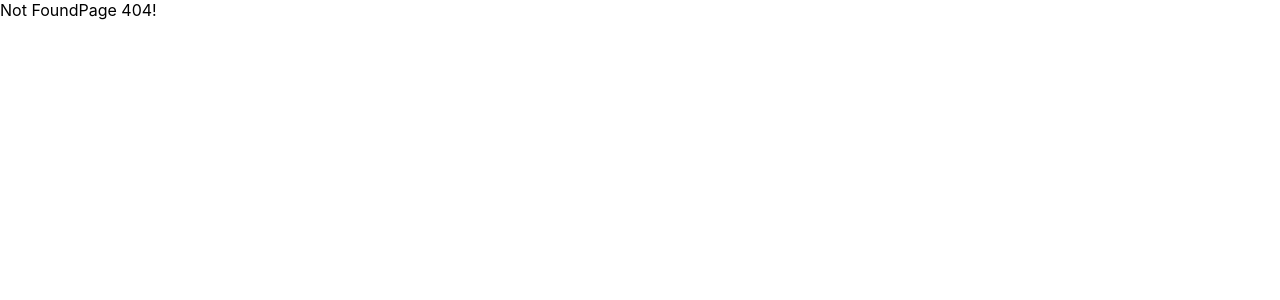
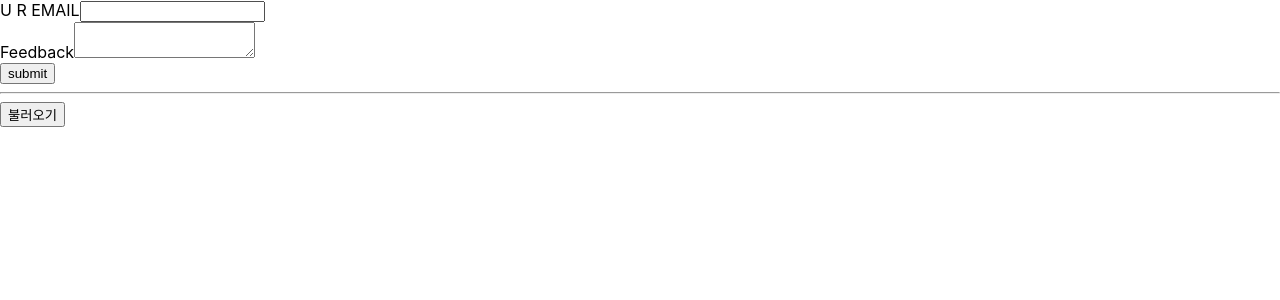
Before and after one commit to bbnerino/next-udemy, a Next.js app: page /api-page in a window 1280 px wide. Before the commit this address had no page. Shown: the top 300 px of the page. Built offline with nearby package versions, Linux system fonts and the light colour scheme.

Commit message:
api 라우트

```diff
--- /dev/null
+++ b/data/feedback.json
@@ -0,0 +1 @@
+[{"id":"2022-11-28T08:02:45.650Z","email":"bbnerino@gmail.com","text":"123"},{"id":"2022-11-28T08:19:45.711Z","email":"bbnerino@gmail.com","text":"12345"},{"id":"2022-11-28T08:20:06.243Z","email":"bbnerino@gmail.com","text":"123123"}]
--- /dev/null
+++ b/pages/api-page/index.js
@@ -0,0 +1,56 @@
+import React, { useRef, useState } from "react";
+
+const index = () => {
+  const emailInput = useRef();
+  const feedBackInput = useRef();
+  const [feedbacks,setFeedbacks] = useState([])
+  const submit = (event) => {
+    event.preventDefault();
+    const enteredEmail = emailInput.current.value;
+    const enteredFeedback = feedBackInput.current.value;
+    const bodyData = JSON.stringify({
+      email: enteredEmail,
+      text: enteredFeedback,
+    });
+    // {email:"test@naver.com,text: "hi"}
+
+    fetch("/api/feedback", {
+      method: "POST",
+      body: bodyData,
+      headers: {
+        "Content-Type": "application/json",
+      },
+    })
+      .then((res) => res.json())
+      .then((data) => console.log(data));
+    load()
+  };
+
+  const load = ()=>{
+    fetch("/api/feedback")
+      .then((res) => res.json())
+      .then((data) => setFeedbacks(data.feedbacks));
+  }
+
+  return (
+    <div>
+      <form onSubmit={submit}>
+        <div>
+          <label htmlFor="email">U R EMAIL</label>
+          <input type="email" id="email" ref={emailInput} />
+        </div>
+        <div>
+          <label htmlFor="feedback">Feedback</label>
+          <textarea row="5" id="feedback" ref={feedBackInput} />
+        </div>
+        <button onSubmit={submit}>submit</button>
+      </form>
+
+      <hr></hr>
+      <button onClick={()=>{load()}}>불러오기</button>
+      {feedbacks.map((feedback)=><li key={feedback.id}>{feedback.text}</li>)}
+    </div>
+  );
+};
+
+export default index;
--- /dev/null
+++ b/pages/api/[feedbackId].js
@@ -0,0 +1,15 @@
+import { buildFeedbackPath, extractFeedBack } from "./feedback";
+
+function handler(req, res) {
+  if(req.method==="DELETE"){
+    //
+  }
+  if(req.method==="GET"){
+    const feedbackId = req.query.feedbackId;
+    const filePath = buildFeedbackPath();
+    const feedbackData = extractFeedBack(filePath);
+    const data = feedbackData.find((feedback) => feedback.id === feedbackId);
+    res.status(200).json({feedback:data})
+  }
+}
+export default handler;
--- /dev/null
+++ b/pages/api/feedback.js
@@ -0,0 +1,39 @@
+import fs from "fs";
+import path from "path";
+
+export const buildFeedbackPath = () => {
+  return path.join(process.cwd(), "data", "feedback.json");
+};
+export const extractFeedBack = (filePath) => {
+  const fileData = fs.readFileSync(filePath);
+  const data = JSON.parse(fileData);
+  return data;
+};
+
+const handler = (req, res) => {
+  console.log("🍎", req);
+  if (req.method === "POST") {
+    // {email:"test@naver.com,text: "hi"}
+    const email = req.body.email;
+    const text = req.body.text;
+
+    const newFeedback = {
+      id: new Date().toISOString(),
+      email: email,
+      text: text,
+    };
+    //
+    const filePath = buildFeedbackPath();
+    const data = extractFeedBack(filePath);
+    data.push(newFeedback);
+    fs.writeFileSync(filePath, JSON.stringify(data));
+    res.status(201).json({ message: "Success", data: newFeedback });
+  } else if (req.method === "GET") {
+    const filePath = buildFeedbackPath();
+    const data = extractFeedBack(filePath);
+    res.status(200).json({ feedbacks: data });
+  } else {
+    res.status(200).json({ message:"hi"});
+  }
+};
+export default handler;
--- a/pages/api/hello.ts
+++ /dev/null
@@ -1,13 +0,0 @@
-// Next.js API route support: https://nextjs.org/docs/api-routes/introduction
-import type { NextApiRequest, NextApiResponse } from 'next'
-
-type Data = {
-  name: string
-}
-
-export default function handler(
-  req: NextApiRequest,
-  res: NextApiResponse<Data>
-) {
-  res.status(200).json({ name: 'John Doe' })
-}
--- /dev/null
+++ b/pages/feedback/index.js
@@ -0,0 +1,35 @@
+import React, { useState } from "react";
+import { buildFeedbackPath, extractFeedBack } from "../api/feedback";
+
+const index = (props) => {
+  const [feedback,setFeedback] = useState()
+  const loadFeedback = (id) => {
+    fetch(`/api/${id}`)
+    .then((res)=>res.json())
+    .then((data)=>{setFeedback(data.feedback)})
+  };
+
+  return (
+    <div>
+      {props.feedbacks.map((item) => (
+        <li key={item.id}>
+          {item.text}
+          <button onClick={() => loadFeedback(item.id)}>show Detail</button>
+        </li>
+      ))}
+      {feedback && <h1>{feedback.email}</h1>}
+    </div>
+  );
+};
+
+export async function getStaticProps() {
+  const filePath = buildFeedbackPath();
+  const data = extractFeedBack(filePath);
+  return {
+    props: {
+      feedbacks: data,
+    },
+  };
+}
+
+export default index;
```
Also changed, not shown: pages/feedback/[id].js (added, +9 -0 lines).
